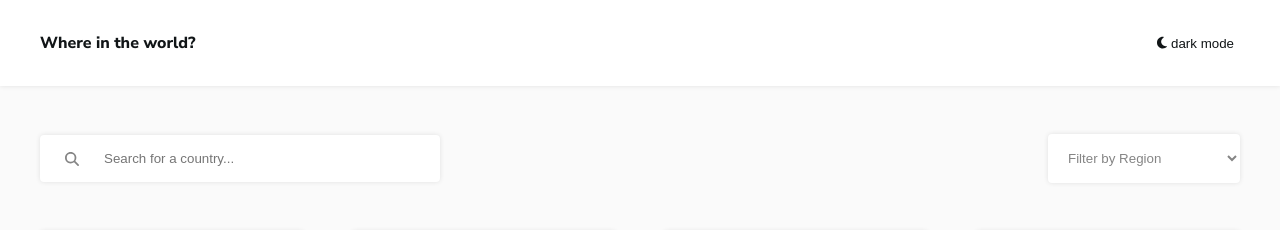
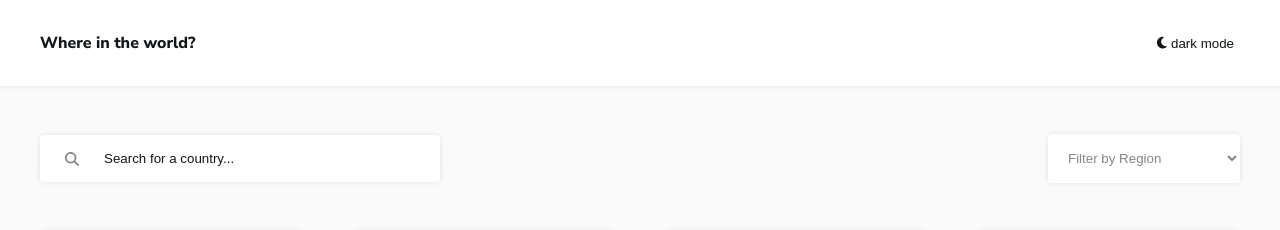
Before and after one commit to williamLafortuneCaissy/restcountryapi, a React (Create React App) app: page / in a window 1280 px wide. Shown: the top 230 px of the page. Built offline with nearby package versions, Linux system fonts and the light colour scheme.

Commit message:
fixed placeholder bug

```diff
--- a/src/assets/scss/_global.scss
+++ b/src/assets/scss/_global.scss
@@ -47,6 +47,11 @@ body {
 .input {
     @include input;
     padding: 1rem;
+
+    &::placeholder {
+        color: var(--text);
+        transition: $theme-transition;
+    }
 }
 
 .btn {
```
